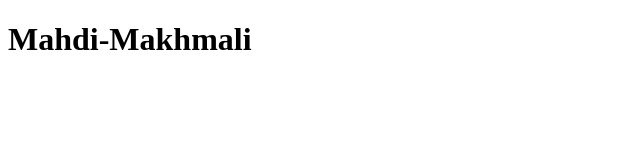
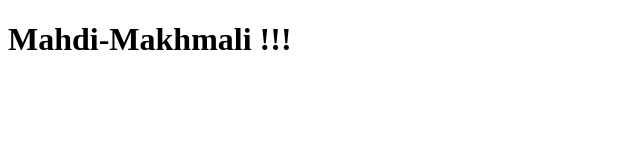
Before and after one commit to Mahdi-Makhmali/CS50XIRAN, a plain HTML site: page index.html in a window 1280 px wide. Shown: the full height of the page, 0-640 px from the left. Drawn offline with Linux system fonts and the light colour scheme.

Commit message:
add some !!! in index body

```diff
--- a/index.html
+++ b/index.html
@@ -7,6 +7,6 @@
     <title>Document</title>
 </head>
 <body>
-    <h1>Mahdi-Makhmali</h1>
+    <h1>Mahdi-Makhmali !!!</h1>
 </body>
 </html>
```
